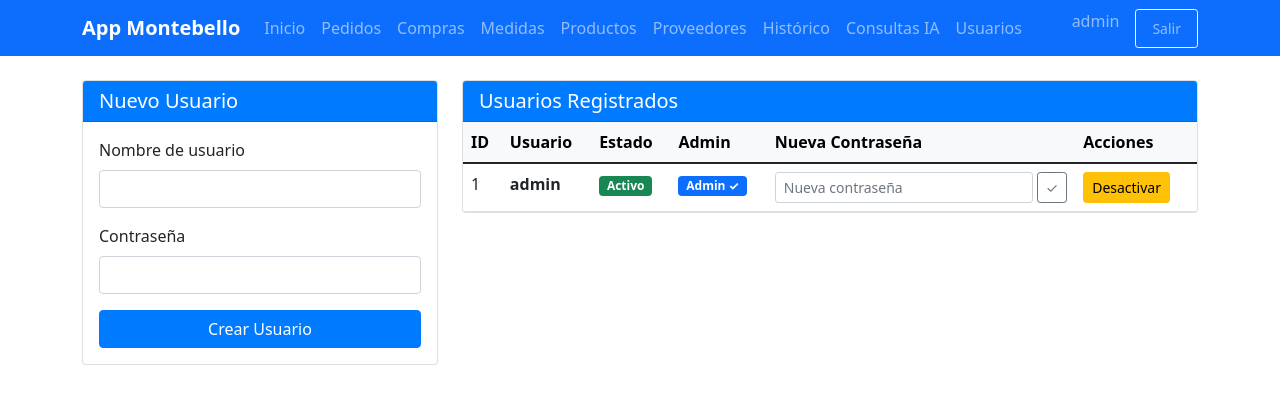
After one commit to ecanar/AppMontebello, a Flask app: page /usuarios in a window 1280 px wide. The commit adds this page. Shown: the top 404 px of the page. Run offline with Flask 3, Linux system fonts and the light colour scheme; a user stored in the database is signed in; some libraries are stand-ins or nearby versions.

Commit message:
Agregar módulo gestión de usuarios con control de acceso admin

```diff
--- a/app.py
+++ b/app.py
@@ -1,5 +1,8 @@
 from flask import Flask, render_template, request, redirect, url_for, flash, jsonify
 from flask_sqlalchemy import SQLAlchemy
+from flask_login import LoginManager, UserMixin, login_user, logout_user, login_required, current_user
+from functools import wraps
+from werkzeug.security import generate_password_hash, check_password_hash
 from sqlalchemy import cast, Integer
 from datetime import datetime, timezone, timedelta
 import os
@@ -13,6 +16,10 @@ load_dotenv()
 
 app = Flask(__name__)
 app.config['SECRET_KEY'] = os.getenv('SECRET_KEY', 'default_secret_key')
+
+login_manager = LoginManager(app)
+login_manager.login_view = 'login'
+login_manager.login_message = 'Debes iniciar sesión para acceder a esta página.'
 
 # Configuración de la base de datos (Soporta Railway y Local)
 database_uri = os.getenv('DATABASE_URL', os.getenv('SQLALCHEMY_DATABASE_URI', 'sqlite:///montebello.db'))
@@ -40,6 +47,38 @@ app.config['SQLALCHEMY_TRACK_MODIFICATIONS'] = False
 app.config['SQLALCHEMY_ENGINE_OPTIONS'] = {'pool_pre_ping': True}
 
 db = SQLAlchemy(app)
+
+# Modelo de Usuario
+class Usuario(db.Model, UserMixin):
+    __tablename__ = 'usuarios'
+    id = db.Column(db.Integer, primary_key=True)
+    username = db.Column(db.String(80), unique=True, nullable=False)
+    password_hash = db.Column(db.String(256), nullable=False)
+    activo = db.Column(db.Boolean, default=True)
+    es_admin = db.Column(db.Boolean, default=False)
+
+    def set_password(self, password):
+        self.password_hash = generate_password_hash(password)
+
+    def check_password(self, password):
+        return check_password_hash(self.password_hash, password)
+
+    @property
+    def is_active(self):
+        return self.activo
+
+def admin_required(f):
+    @wraps(f)
+    def decorated(*args, **kwargs):
+        if not current_user.is_authenticated or not current_user.es_admin:
+            flash('Acceso restringido a administradores.')
+            return redirect(url_for('index'))
+        return f(*args, **kwargs)
+    return decorated
+
+@login_manager.user_loader
+def load_user(user_id):
+    return Usuario.query.get(int(user_id))
 
 # Tabla de Productos
 class Producto(db.Model):
@@ -115,13 +154,37 @@ class Medida(db.Model):
     Cod_Medida = db.Column(db.String(10), nullable=False, unique=True)
     Nom_Medida = db.Column(db.String(50), nullable=False)
 
+# Rutas de autenticación
+@app.route('/login', methods=['GET', 'POST'])
+def login():
+    if current_user.is_authenticated:
+        return redirect(url_for('index'))
+    if request.method == 'POST':
+        username = request.form.get('username', '').strip()
+        password = request.form.get('password', '')
+        usuario = Usuario.query.filter_by(username=username).first()
+        if usuario and usuario.check_password(password) and usuario.activo:
+            login_user(usuario)
+            next_page = request.args.get('next')
+            return redirect(next_page or url_for('index'))
+        flash('Usuario o contraseña incorrectos.')
+    return render_template('login.html')
+
+@app.route('/logout')
+@login_required
+def logout():
+    logout_user()
+    return redirect(url_for('login'))
+
 # Rutas principales
 @app.route('/')
+@login_required
 def index():
     return render_template('index.html')
 
 # CRUD Productos
 @app.route('/productos')
+@login_required
 def productos():
     productos = Producto.query.order_by(Producto.Nom_Prod).all()
     proveedores = Proveedor.query.order_by(Proveedor.Nom_Prov).all()
@@ -129,6 +192,7 @@ def productos():
     return render_template('productos.html', productos=productos, proveedores=proveedores, medidas=medidas)
 
 @app.route('/productos/add', methods=['POST'])
+@login_required
 def add_producto():
     if request.method == 'POST':
         nombre = request.form.get('nombre')
@@ -151,6 +215,7 @@ def add_producto():
         return redirect(url_for('productos'))
 
 @app.route('/productos/edit/<int:id>', methods=['GET', 'POST'])
+@login_required
 def edit_producto(id):
     producto = Producto.query.get_or_404(id)
     proveedores = Proveedor.query.order_by(Proveedor.Nom_Prov).all()
@@ -179,6 +244,7 @@ def edit_producto(id):
     return render_template('edit_producto.html', producto=producto, proveedores=proveedores, medidas=medidas)
 
 @app.route('/productos/delete/<int:id>')
+@login_required
 def delete_producto(id):
     producto = Producto.query.get_or_404(id)
     try:
@@ -192,11 +258,13 @@ def delete_producto(id):
 
 # CRUD Proveedores
 @app.route('/proveedores')
+@login_required
 def proveedores():
     proveedores = Proveedor.query.order_by(Proveedor.Nom_Prov).all()
     return render_template('proveedores.html', proveedores=proveedores)
 
 @app.route('/proveedores/add', methods=['POST'])
+@login_required
 def add_proveedor():
     if request.method == 'POST':
         nombre = request.form.get('nombre')
@@ -224,6 +292,7 @@ def add_proveedor():
         return redirect(url_for('proveedores'))
 
 @app.route('/proveedores/edit/<int:id>', methods=['GET', 'POST'])
+@login_required
 def edit_proveedor(id):
     proveedor = Proveedor.query.get_or_404(id)
 
@@ -252,6 +321,7 @@ def edit_proveedor(id):
     return render_template('edit_proveedor.html', proveedor=proveedor)
 
 @app.route('/proveedores/delete/<int:id>')
+@login_required
 def delete_proveedor(id):
     proveedor = Proveedor.query.get_or_404(id)
     try:
@@ -265,6 +335,7 @@ def delete_proveedor(id):
 
 # Compras del Día
 @app.route('/compras')
+@login_required
 def compras():
     compras = CompraDia.query.join(Proveedor, CompraDia.Id_Prov == Proveedor.Id_Prov).order_by(cast(Proveedor.Num_Anden, Integer), cast(Proveedor.Num_Puesto, Integer)).all()
     productos = Producto.query.order_by(Producto.Nom_Prod).all()
@@ -272,6 +343,7 @@ def compras():
     return render_template('compras.html', compras=compras, productos=productos, proveedores=proveedores)
 
 @app.route('/compras/add', methods=['POST'])
+@login_required
 def add_compra():
     if request.method == 'POST':
         try:
@@ -317,6 +389,7 @@ def add_compra():
         return redirect(url_for('compras'))
 
 @app.route('/compras/update/<int:id>', methods=['POST'])
+@login_required
 def update_compra(id):
     compra = CompraDia.query.get_or_404(id)
     try:
@@ -333,6 +406,7 @@ def update_compra(id):
         return {'ok': False, 'error': str(e)}, 400
 
 @app.route('/compras/delete/<int:id>')
+@login_required
 def delete_compra(id):
     compra = CompraDia.query.get_or_404(id)
     try:
@@ -346,11 +420,13 @@ def delete_compra(id):
 
 # CRUD Medidas
 @app.route('/medidas')
+@login_required
 def medidas():
     medidas = Medida.query.order_by(Medida.Nom_Medida).all()
     return render_template('medidas.html', medidas=medidas)
 
 @app.route('/medidas/add', methods=['POST'])
+@login_required
 def add_medida():
     cod = request.form.get('cod_medida', '').strip().lower()
     nom = request.form.get('nom_medida', '').strip()
@@ -370,6 +446,7 @@ def add_medida():
     return redirect(url_for('medidas'))
 
 @app.route('/medidas/edit/<int:id>', methods=['GET', 'POST'])
+@login_required
 def edit_medida(id):
     medida = Medida.query.get_or_404(id)
     if request.method == 'POST':
@@ -390,6 +467,7 @@ def edit_medida(id):
     return render_template('edit_medida.html', medida=medida)
 
 @app.route('/medidas/delete/<int:id>')
+@login_required
 def delete_medida(id):
     medida = Medida.query.get_or_404(id)
     try:
@@ -403,12 +481,14 @@ def delete_medida(id):
 
 # Histórico de Compras
 @app.route('/historico')
+@login_required
 def historico():
     historico = HistoricoCompra.query.order_by(HistoricoCompra.Id_Comp.desc(), HistoricoCompra.Id_Lin_Comp).all()
     return render_template('historico.html', historico=historico)
 
 # Mover compras del día a histórico
 @app.route('/mover_historico')
+@login_required
 def mover_historico():
     try:
         compras_hoy = CompraDia.query.all()
@@ -441,12 +521,14 @@ def mover_historico():
 
 # Pedidos de Compra
 @app.route('/pedidos')
+@login_required
 def pedidos():
     pedidos = PedidoCompra.query.join(Producto, PedidoCompra.Id_Prod == Producto.id_Prod).order_by(Producto.Nom_Prod).all()
     productos = Producto.query.order_by(Producto.Nom_Prod).all()
     return render_template('pedidos.html', pedidos=pedidos, productos=productos)
 
 @app.route('/pedidos/add', methods=['POST'])
+@login_required
 def add_pedido():
     if request.method == 'POST':
         try:
@@ -488,6 +570,7 @@ def add_pedido():
         return redirect(url_for('pedidos'))
 
 @app.route('/pedidos/delete/<int:id>')
+@login_required
 def delete_pedido(id):
     pedido = PedidoCompra.query.get_or_404(id)
     try:
@@ -500,6 +583,7 @@ def delete_pedido(id):
     return redirect(url_for('pedidos'))
 
 @app.route('/transferir_pedidos')
+@login_required
 def transferir_pedidos():
     try:
         pedidos_pendientes = PedidoCompra.query.all()
@@ -549,14 +633,134 @@ def transferir_pedidos():
 
     return redirect(url_for('compras'))
 
+# Gestión de Usuarios
+@app.route('/usuarios')
+@admin_required
+def usuarios():
+    usuarios = Usuario.query.order_by(Usuario.username).all()
+    return render_template('usuarios.html', usuarios=usuarios)
+
+@app.route('/usuarios/add', methods=['POST'])
+@admin_required
+def add_usuario():
+    username = request.form.get('username', '').strip()
+    password = request.form.get('password', '')
+    if not username or not password:
+        flash('Usuario y contraseña son obligatorios.')
+        return redirect(url_for('usuarios'))
+    if Usuario.query.filter_by(username=username).first():
+        flash(f'El usuario "{username}" ya existe.')
+        return redirect(url_for('usuarios'))
+    try:
+        nuevo = Usuario(username=username)
+        nuevo.set_password(password)
+        db.session.add(nuevo)
+        db.session.commit()
+        flash(f'Usuario "{username}" creado exitosamente!')
+    except Exception as e:
+        db.session.rollback()
+        flash(f'Error al crear usuario: {str(e)}')
+    return redirect(url_for('usuarios'))
+
+@app.route('/usuarios/cambiar_password/<int:id>', methods=['POST'])
+@admin_required
+def cambiar_password(id):
+    usuario = Usuario.query.get_or_404(id)
+    password = request.form.get('password', '')
+    if not password:
+        flash('La contraseña no puede estar vacía.')
+        return redirect(url_for('usuarios'))
+    try:
+        usuario.set_password(password)
+        db.session.commit()
+        flash(f'Contraseña de "{usuario.username}" actualizada!')
+    except Exception as e:
+        db.session.rollback()
+        flash(f'Error: {str(e)}')
+    return redirect(url_for('usuarios'))
+
+@app.route('/usuarios/toggle/<int:id>')
+@admin_required
+def toggle_usuario(id):
+    usuario = Usuario.query.get_or_404(id)
+    if usuario.username == 'admin' and current_user.id == usuario.id:
+        flash('No podés desactivar tu propio usuario admin.')
+        return redirect(url_for('usuarios'))
+    try:
+        usuario.activo = not usuario.activo
+        db.session.commit()
+        estado = 'activado' if usuario.activo else 'desactivado'
+        flash(f'Usuario "{usuario.username}" {estado}.')
+    except Exception as e:
+        db.session.rollback()
+        flash(f'Error: {str(e)}')
+    return redirect(url_for('usuarios'))
+
+@app.route('/usuarios/toggle_admin/<int:id>')
+@admin_required
+def toggle_admin(id):
+    usuario = Usuario.query.get_or_404(id)
+    if usuario.id == current_user.id:
+        flash('No podés cambiar tus propios permisos de admin.')
+        return redirect(url_for('usuarios'))
+    try:
+        usuario.es_admin = not usuario.es_admin
+        db.session.commit()
+        estado = 'otorgado' if usuario.es_admin else 'quitado'
+        flash(f'Permiso admin {estado} a "{usuario.username}".')
+    except Exception as e:
+        db.session.rollback()
+        flash(f'Error: {str(e)}')
+    return redirect(url_for('usuarios'))
+
+@app.route('/usuarios/delete/<int:id>')
+@admin_required
+def delete_usuario(id):
+    usuario = Usuario.query.get_or_404(id)
+    if usuario.id == current_user.id:
+        flash('No podés eliminar tu propio usuario.')
+        return redirect(url_for('usuarios'))
+    try:
+        db.session.delete(usuario)
+        db.session.commit()
+        flash(f'Usuario "{usuario.username}" eliminado.')
+    except Exception as e:
+        db.session.rollback()
+        flash(f'Error: {str(e)}')
+    return redirect(url_for('usuarios'))
+
 with app.app_context():
     try:
         db.create_all()
+        # Migración: agregar columna es_admin si no existe
+        try:
+            from sqlalchemy import inspect, text
+            inspector = inspect(db.engine)
+            cols = [c['name'] for c in inspector.get_columns('usuarios')]
+            if 'es_admin' not in cols:
+                with db.engine.connect() as conn:
+                    conn.execute(text('ALTER TABLE usuarios ADD COLUMN es_admin BOOLEAN DEFAULT FALSE'))
+                    conn.commit()
+                print('Migración: columna es_admin agregada.')
+        except Exception as me:
+            print(f'Migración es_admin: {me}')
+        if not Usuario.query.filter_by(username='admin').first():
+            admin = Usuario(username='admin', es_admin=True)
+            admin.set_password('admin123')
+            db.session.add(admin)
+            db.session.commit()
+            print('Usuario admin creado con contraseña: admin123')
+        else:
+            admin = Usuario.query.filter_by(username='admin').first()
+            if not admin.es_admin:
+                admin.es_admin = True
+                db.session.commit()
     except Exception as e:
         print(f'Advertencia al crear tablas: {e}')
 
 
 @app.route('/consultas-ia', methods=['GET', 'POST'])
+@login_required
 def consultas_ia():
     respuesta = None
     error = None
--- a/requirements.txt
+++ b/requirements.txt
@@ -3,6 +3,7 @@ Flask-SQLAlchemy==3.0.5
 python-dotenv==1.0.0
 Flask-WTF==1.1.1
 WTForms==3.0.1
+Flask-Login==0.6.3
 gunicorn==23.0.0
 openai
 psycopg2-binary
--- a/templates/base.html
+++ b/templates/base.html
@@ -70,7 +70,22 @@
                     <li class="nav-item">
                         <a class="nav-link" href="{{ url_for('consultas_ia') }}">Consultas IA</a>
                     </li>
+                    {% if current_user.is_authenticated and current_user.es_admin %}
+                    <li class="nav-item">
+                        <a class="nav-link" href="{{ url_for('usuarios') }}">Usuarios</a>
+                    </li>
+                    {% endif %}
                 </ul>
+                {% if current_user.is_authenticated %}
+                <ul class="navbar-nav ms-auto">
+                    <li class="nav-item">
+                        <span class="navbar-text me-3">{{ current_user.username }}</span>
+                    </li>
+                    <li class="nav-item">
+                        <a class="nav-link btn btn-outline-light btn-sm px-3" href="{{ url_for('logout') }}">Salir</a>
+                    </li>
+                </ul>
+                {% endif %}
             </div>
         </div>
     </nav>
--- /dev/null
+++ b/templates/usuarios.html
@@ -0,0 +1,102 @@
+{% extends "base.html" %}
+{% block title %}Usuarios - App Montebello{% endblock %}
+
+{% block content %}
+<div class="row">
+    <div class="col-md-4">
+        <div class="card mb-4">
+            <div class="card-header">
+                <h5 class="mb-0">Nuevo Usuario</h5>
+            </div>
+            <div class="card-body">
+                <form method="POST" action="{{ url_for('add_usuario') }}">
+                    <div class="mb-3">
+                        <label class="form-label">Nombre de usuario</label>
+                        <input type="text" name="username" class="form-control" required autocomplete="off">
+                    </div>
+                    <div class="mb-3">
+                        <label class="form-label">Contraseña</label>
+                        <input type="password" name="password" class="form-control" required autocomplete="new-password">
+                    </div>
+                    <button type="submit" class="btn btn-primary w-100">Crear Usuario</button>
+                </form>
+            </div>
+        </div>
+    </div>
+
+    <div class="col-md-8">
+        <div class="card">
+            <div class="card-header">
+                <h5 class="mb-0">Usuarios Registrados</h5>
+            </div>
+            <div class="card-body p-0">
+                <div class="table-responsive">
+                    <table class="table table-hover mb-0">
+                        <thead class="table-light">
+                            <tr>
+                                <th>ID</th>
+                                <th>Usuario</th>
+                                <th>Estado</th>
+                                <th>Admin</th>
+                                <th>Nueva Contraseña</th>
+                                <th>Acciones</th>
+                            </tr>
+                        </thead>
+                        <tbody>
+                            {% for u in usuarios %}
+                            <tr>
+                                <td>{{ u.id }}</td>
+                                <td><strong>{{ u.username }}</strong></td>
+                                <td>
+                                    {% if u.activo %}
+                                        <span class="badge bg-success">Activo</span>
+                                    {% else %}
+                                        <span class="badge bg-secondary">Inactivo</span>
+                                    {% endif %}
+                                </td>
+                                <td>
+                                    {% if u.id != current_user.id %}
+                                    <a href="{{ url_for('toggle_admin', id=u.id) }}"
+                                       class="btn btn-sm {% if u.es_admin %}btn-primary{% else %}btn-outline-secondary{% endif %}"
+                                       onclick="return confirm('¿Cambiar permisos de admin para {{ u.username }}?')"
+                                       title="{% if u.es_admin %}Quitar admin{% else %}Dar admin{% endif %}">
+                                        {% if u.es_admin %}Admin ✓{% else %}Admin{% endif %}
+                                    </a>
+                                    {% else %}
+                                        <span class="badge bg-primary">Admin ✓</span>
+                                    {% endif %}
+                                </td>
+                                <td>
+                                    <form method="POST" action="{{ url_for('cambiar_password', id=u.id) }}" class="d-flex gap-1">
+                                        <input type="password" name="password" class="form-control form-control-sm" placeholder="Nueva contraseña" autocomplete="new-password">
+                                        <button type="submit" class="btn btn-sm btn-outline-secondary" title="Cambiar contraseña">✓</button>
+                                    </form>
+                                </td>
+                                <td>
+                                    <a href="{{ url_for('toggle_usuario', id=u.id) }}"
+                                       class="btn btn-sm {% if u.activo %}btn-warning{% else %}btn-success{% endif %} me-1"
+                                       onclick="return confirm('¿Confirmar cambio de estado?')">
+                                        {% if u.activo %}Desactivar{% else %}Activar{% endif %}
+                                    </a>
+                                    {% if u.id != current_user.id %}
+                                    <a href="{{ url_for('delete_usuario', id=u.id) }}"
+                                       class="btn btn-sm btn-danger"
+                                       onclick="return confirm('¿Eliminar usuario {{ u.username }}?')">
+                                        Eliminar
+                                    </a>
+                                    {% endif %}
+                                </td>
+                            </tr>
+                            {% else %}
+                            <tr>
+                                <td colspan="5" class="text-center text-muted py-3">No hay usuarios registrados.</td>
+                            </tr>
+                            {% endfor %}
+                        </tbody>
+                    </table>
+                </div>
+            </div>
+        </div>
+    </div>
+</div>
+{% endblock %}
```
Also changed, not shown: templates/login.html (added, +68 -0 lines), 1 other file.
